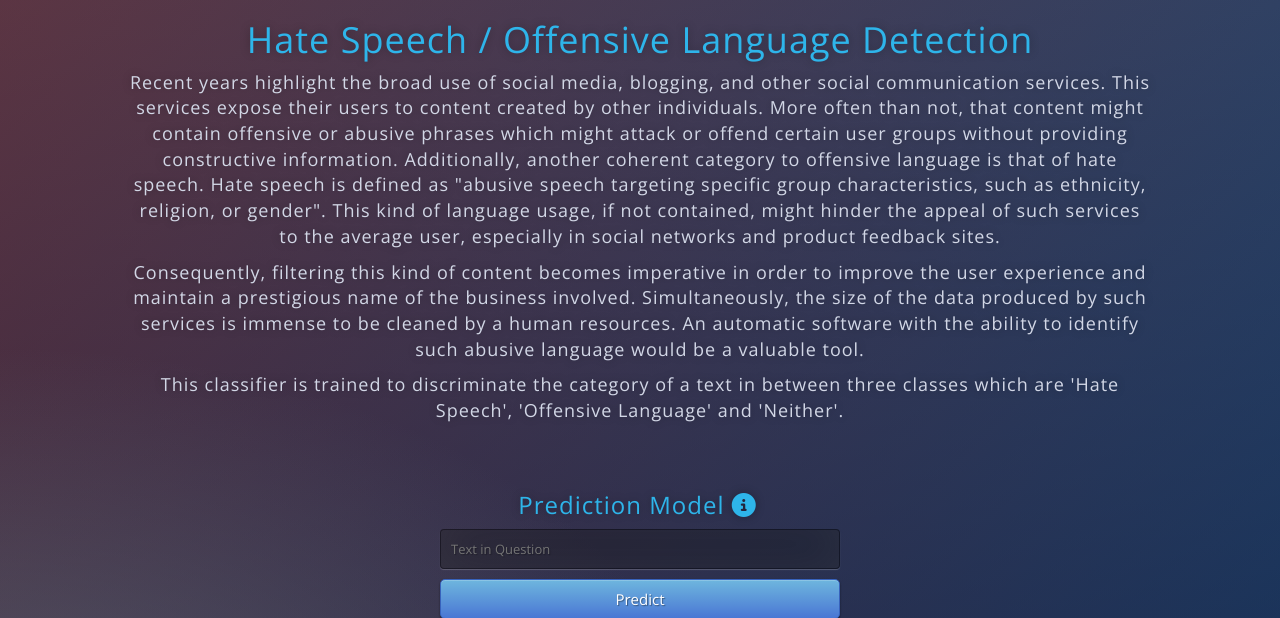
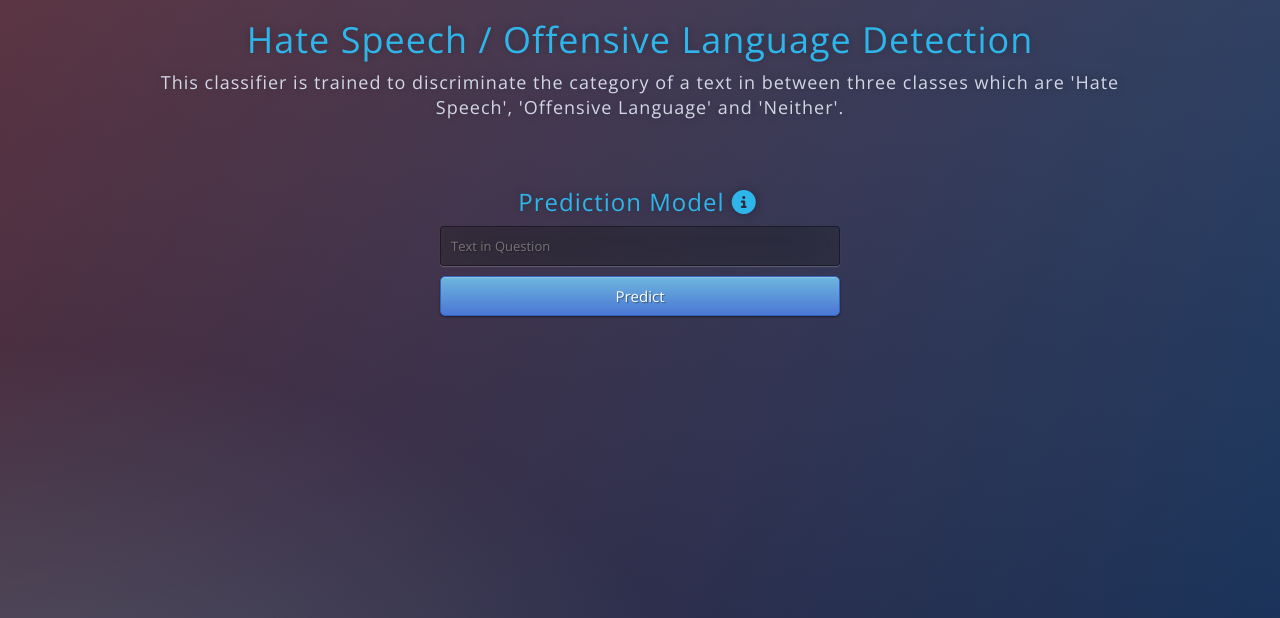
Before and after one commit to namanjain323232/hatedetection, a Flask app: page / in a window 1280 px wide. Shown: the top 618 px of the page. Run offline with Flask 2, Linux system fonts and the light colour scheme; parts of the project's set-up code (start-up, migrations or seed data) failed here and were passed over; some libraries are stand-ins or nearby versions.

Commit message:
Update index.html

```diff
--- a/templates/index.html
+++ b/templates/index.html
@@ -22,24 +22,6 @@
   <body>
     <div class="intro_area">
       <h1>Hate Speech / Offensive Language Detection</h1>
-
-      <p>
-        Recent years highlight the broad use of social media, blogging, and other social communication services. This
-        services expose their users to content created by other individuals. More often than not, that content might
-        contain offensive or abusive phrases which might attack or offend certain user groups without providing
-        constructive information. Additionally, another coherent category to offensive language is that of hate speech.
-        Hate speech is defined as "abusive speech targeting specific group characteristics, such as ethnicity, religion,
-        or gender". This kind of language usage, if not contained, might hinder the appeal of such services to the
-        average user, especially in social networks and product feedback sites.
-      </p>
-
-      <p>
-        Consequently, filtering this kind of content becomes imperative in order to improve the user experience and
-        maintain a prestigious name of the business involved. Simultaneously, the size of the data produced by such
-        services is immense to be cleaned by a human resources. An automatic software with the ability to identify such
-        abusive language would be a valuable tool.
-      </p>
-
       <p>
         This classifier is trained to discriminate the category of a text in between three classes which are 'Hate
         Speech', 'Offensive Language' and 'Neither'.
```
